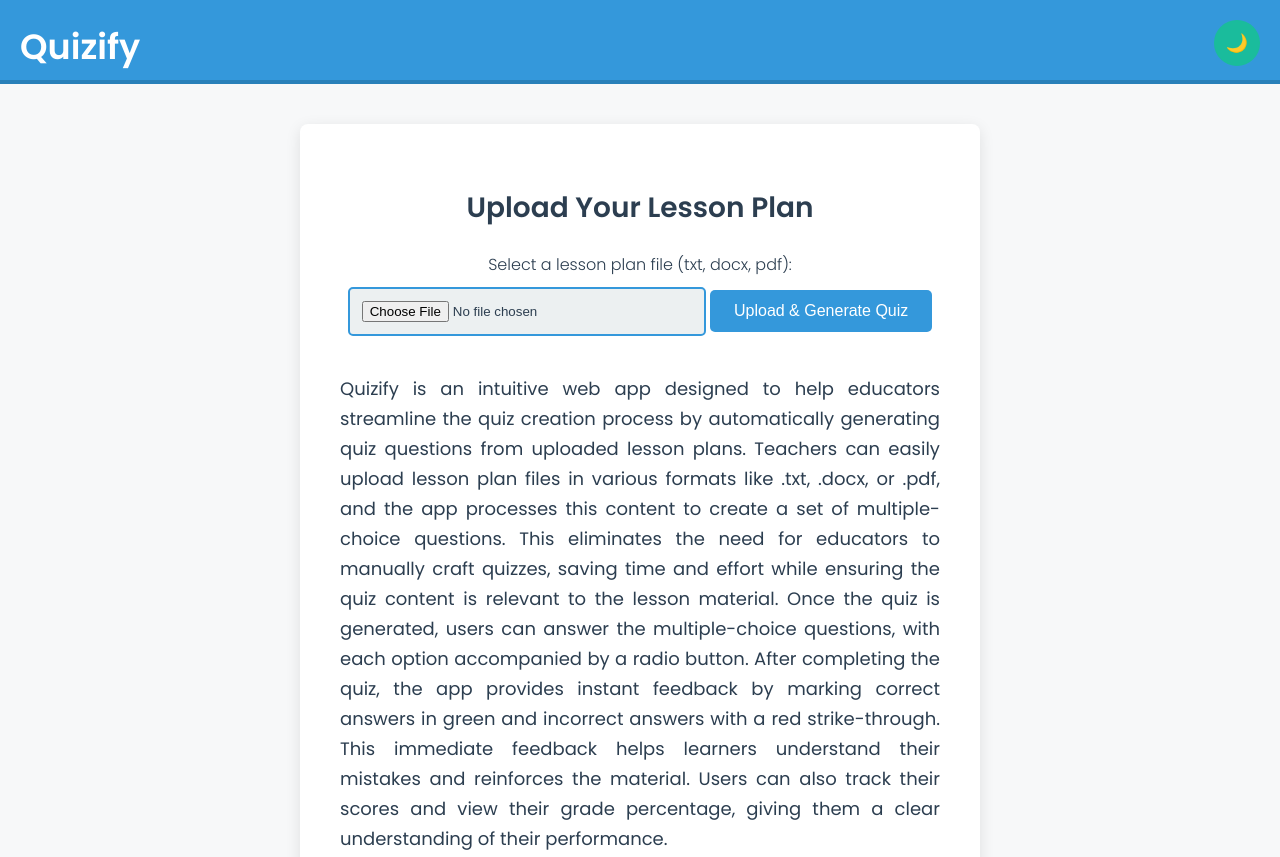
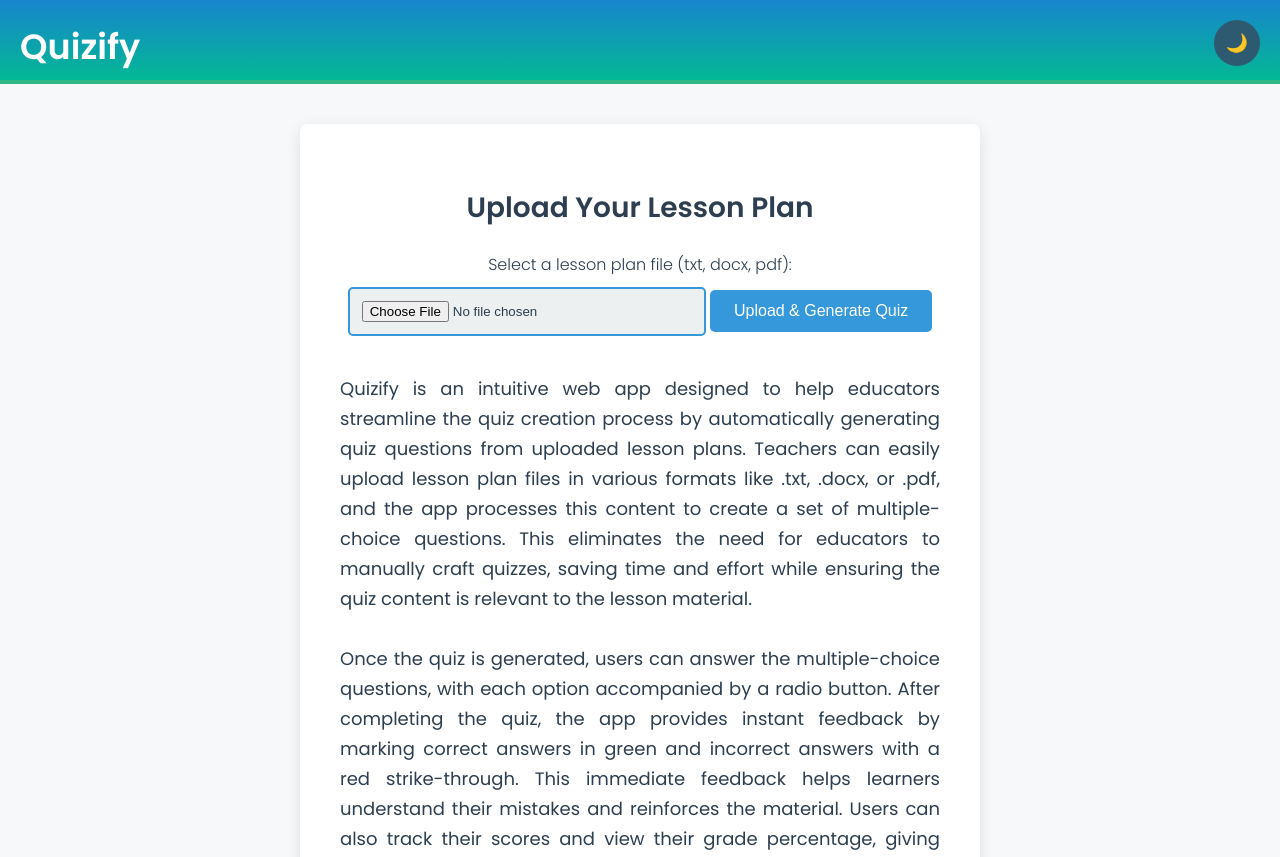
Before and after one commit to rosvelicaria/quizify2, a website: page public/index.html in a window 1280 px wide. Shown: the top 857 px of the page. Drawn offline with Linux system fonts and the light colour scheme.

Commit message:
Updated CSS and HTML

```diff
--- a/public/css/styles.css
+++ b/public/css/styles.css
@@ -19,10 +19,10 @@ body.dark-mode {
 
 /* Header */
 header {
-    background-color: #3498db; /* Soft Blue */
+    background: linear-gradient(#1885cd, #03b894); /* Soft Blue */
     color: white;
     text-align: left;
-    border-bottom: 4px solid #2980b9; /* Darker Blue Border */
+    border-bottom: 4px solid #32b786; /* Darker Blue Border */
     padding: 20px;
     height: 40px;
 
@@ -45,7 +45,7 @@ header h1 {
 }
 
 .mode-toggle button {
-    background-color: #1abc9c; /* Soft Green */
+    background-color: #2e5a71; /* Soft Green */
     color: white;
     border: none;
     padding: 12px;
@@ -56,7 +56,7 @@ header h1 {
 }
 
 .mode-toggle button:hover {
-    background-color: #16a085; /* Darker Green */
+    background-color: #113857; /* Darker Green */
 }
 
 /* Main Container */
```
Also changed, not shown: public/index.html (+2 -1 lines), 1 other file.
